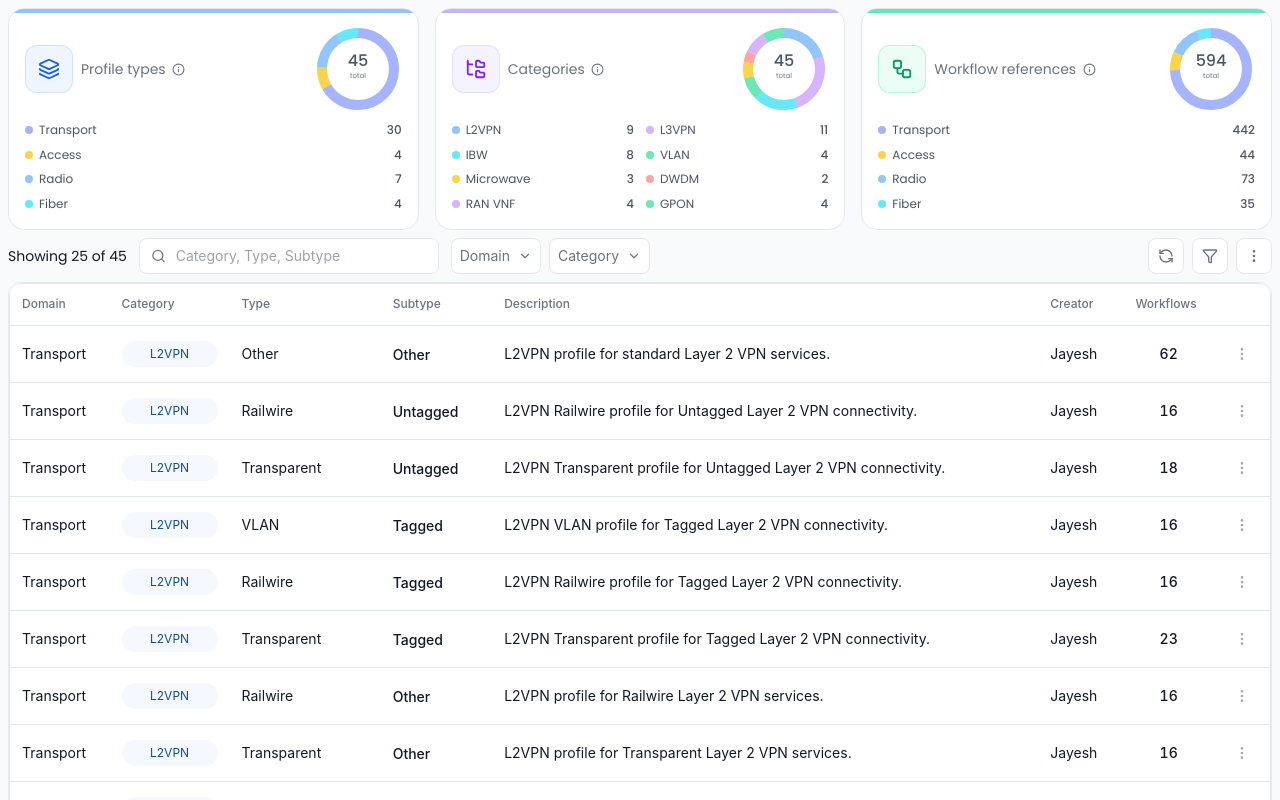
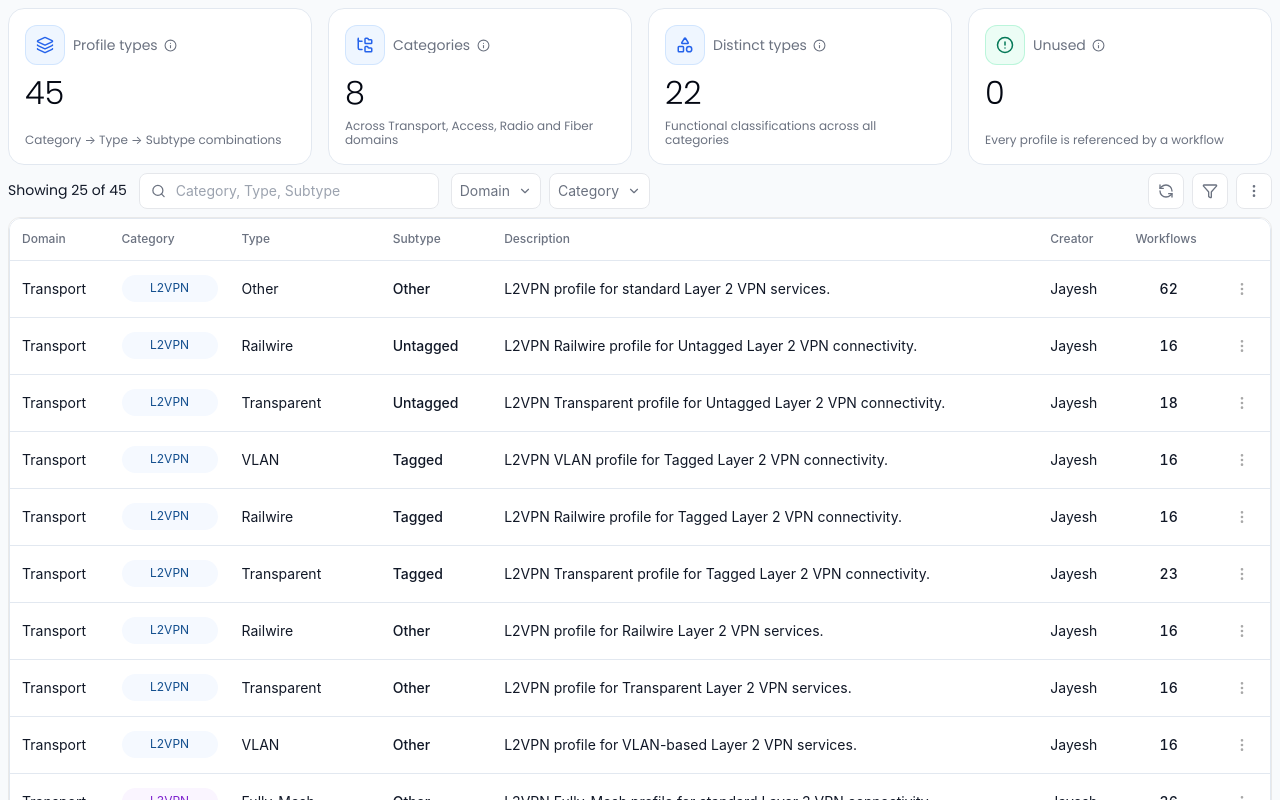
Before and after one commit to jayesh-vision/LCM-Orchestrator, a React (Vite) app: page /profile-types in a window 1280 px wide. Built offline with nearby package versions, Linux system fonts and the light colour scheme.

Commit message:
Revert "profiltype-ui-update"
This reverts commit 3fa43ab6408eeb4c9635763a11af6be1dc2a0de8.

```diff
--- a/src/components/charts.tsx
+++ b/src/components/charts.tsx
@@ -201,26 +201,26 @@ export interface DonutSegment { label: string; value: number; fill: FillKey; col
  * The legend beside a donut. Every row is a drill-down when given an onClick,
  * which is also what makes the chart keyboard-reachable — the arcs alone are not.
  */
-export function DonutLegend({ segments, columns = 1, soft = false, round = false }: { segments: DonutSegment[]; columns?: 1 | 2; soft?: boolean; round?: boolean }) {
+export function DonutLegend({ segments, columns = 1 }: { segments: DonutSegment[]; columns?: 1 | 2 }) {
   return (
     <div className={`grid gap-x-3 gap-y-1.5 text-[12px] ${columns === 2 ? 'grid-cols-2' : 'grid-cols-1'}`}>
       {segments.map((s) => {
         const body = (
           <>
             <span className="flex items-center gap-1.5 min-w-0">
-              <i className={`w-2 h-2 shrink-0 ${round ? 'rounded-full' : 'rounded-[2px]'}`} style={{ background: paint(s.fill, s.color) }} />
+              <i className="w-2 h-2 rounded-[2px] shrink-0" style={{ background: paint(s.fill, s.color) }} />
               <span className="truncate">{s.label}</span>
             </span>
-            <span className={`${soft ? 'font-medium text-gray-600' : 'font-semibold text-ink-1'} tnum`}>{s.value.toLocaleString()}</span>
+            <span className="font-semibold tnum text-ink-1">{s.value.toLocaleString()}</span>
           </>
         )
-        if (!s.onClick) return <div key={s.label} className={`flex items-center justify-between gap-2 ${soft ? 'text-gray-600' : 'text-ink-2'}`}>{body}</div>
+        if (!s.onClick) return <div key={s.label} className="flex items-center justify-between gap-2 text-ink-2">{body}</div>
         return (
           <button
             key={s.label} type="button" onClick={s.onClick}
             aria-label={`${s.label}: ${s.value}. Open the matching list`}
-            className={`flex items-center justify-between gap-2 ${soft ? 'text-gray-600' : 'text-ink-2'} text-left rounded -mx-1 px-1 cursor-pointer
-              hover:bg-plane hover:text-brand-600 focus-visible:outline-none focus-visible:ring-[3px] focus-visible:ring-brand-100`}
+            className="flex items-center justify-between gap-2 text-ink-2 text-left rounded -mx-1 px-1 cursor-pointer
+              hover:bg-plane hover:text-brand-600 focus-visible:outline-none focus-visible:ring-[3px] focus-visible:ring-brand-100"
           >
             {body}
           </button>
@@ -230,8 +230,8 @@ export function DonutLegend({ segments, columns = 1, soft = false, round = false
   )
 }
 
-export function Donut({ segments, total, caption, size = 132, soft = false }:
-{ segments: DonutSegment[]; total?: number; caption?: ReactNode; size?: number; soft?: boolean }) {
+export function Donut({ segments, total, caption, size = 132 }:
+{ segments: DonutSegment[]; total?: number; caption?: ReactNode; size?: number }) {
   const sum = total ?? segments.reduce((a, s) => a + s.value, 0)
   const r = 54; const c = 2 * Math.PI * r
   let offset = 0
@@ -258,7 +258,7 @@ export function Donut({ segments, total, caption, size = 132, soft = false }:
           offset += dash
           return el
         })}
-        <text x="66" y="62" textAnchor="middle" className={soft ? 'fill-gray-600' : 'fill-ink-1'} style={{ fontSize: 24, fontWeight: soft ? 500 : 600 }}>{sum.toLocaleString()}</text>
+        <text x="66" y="62" textAnchor="middle" className="fill-ink-1" style={{ fontSize: 24, fontWeight: 600 }}>{sum.toLocaleString()}</text>
         <text x="66" y="80" textAnchor="middle" className="fill-ink-3" style={{ fontSize: 10.5 }}>total</text>
       </svg>
       {caption && <div className="min-w-0 flex-1">{caption}</div>}
--- a/src/pages/ProfileTypes.tsx
+++ b/src/pages/ProfileTypes.tsx
@@ -1,23 +1,17 @@
 import { useMemo, useState } from 'react'
 import { useNavigate } from 'react-router-dom'
-import { Eye, FolderTree, Layers, Plus, Workflow as WorkflowIcon } from 'lucide-react'
+import { CircleAlert, Eye, FolderTree, Layers, Plus, Shapes, Workflow as WorkflowIcon } from 'lucide-react'
 import { useQueryState } from '@/lib/useQueryState'
 import { useStore } from '@/store/useStore'
 import type { Category, Domain, ProfileType } from '@/types'
 import { CATEGORIES_BY_DOMAIN, DOMAINS, domainOf } from '@/types'
 import {
-  Badge, Button, CellMain, DataTable, InfoTip,
-  Field, FieldDropdown, Kebab, Modal, Note, Select, TextInput, type Column, type Tone,
+  Badge, Button, CellMain, DataTable,
+  Field, FieldDropdown, Kebab, Modal, Note, Select, Stat, TextInput, type Column,
 } from '@/components/ui'
-import { Donut, DonutLegend } from '@/components/charts'
 import { CATEGORY_TONE, DOMAIN_TONE, shortDate } from '@/lib/format'
 
 const CATS: Category[] = ['L2VPN', 'L3VPN', 'IBW', 'VLAN', 'Microwave', 'DWDM', 'RAN VNF', 'GPON']
-const TONE_CHART_COLOR: Record<Tone, string> = {
-  good: '#6ee7b7', warn: '#fcd34d', crit: '#fca5a5', info: '#93c5fd',
-  plum: '#d8b4fe', teal: '#67e8f9', none: '#d1d5db',
-}
-const TRANSPORT_CHART_COLOR = '#a5b4fc'
 
 export default function ProfileTypes() {
   const profileTypes = useStore((s) => s.profileTypes)
@@ -63,25 +57,7 @@ export default function ProfileTypes() {
     return true
   }), [profileTypes, domain, cat, ptype, usedFilter, usage, q, qsubtype])
 
-  const profileTypesByDomain = useMemo(
-    () => DOMAINS.map((d) => ({ domain: d, count: profileTypes.filter((p) => domainOf(p.category) === d).length })),
-    [profileTypes],
-  )
-  const profileTypesByCategory = useMemo(
-    () => CATS.map((c) => ({ category: c, count: profileTypes.filter((p) => p.category === c).length })),
-    [profileTypes],
-  )
-  const domainSegments = profileTypesByDomain.map(({ domain: d, count }) => ({ label: d, value: count, fill: 'brand' as const, color: d === 'Transport' ? TRANSPORT_CHART_COLOR : TONE_CHART_COLOR[DOMAIN_TONE[d]] }))
-  const categorySegments = profileTypesByCategory.map(({ category: c, count }) => ({ label: c, value: count, fill: 'brand' as const, color: TONE_CHART_COLOR[CATEGORY_TONE[c]] }))
-  const workflowDomainSegments = useMemo(
-    () => DOMAINS.map((d) => ({
-      label: d,
-      value: workflows.filter((w) => domainOf(w.category) === d).length,
-      fill: 'brand' as const,
-      color: d === 'Transport' ? TRANSPORT_CHART_COLOR : TONE_CHART_COLOR[DOMAIN_TONE[d]],
-    })),
-    [workflows],
-  )
+  const types = useMemo(() => new Set(profileTypes.map((p) => `${p.category}|${p.type}`)).size, [profileTypes])
   const unused = useMemo(
     () => profileTypes.filter((p) => !(usage.get(`${p.category}|${p.type}|${p.subtype}`) ?? 0)).length,
     [profileTypes, usage],
@@ -115,40 +91,16 @@ export default function ProfileTypes() {
   return (
     <>
 
-      <div className="grid gap-4 grid-cols-1 md:grid-cols-3">
-        <div className="vw-card-section relative overflow-hidden p-4">
-          <span className="absolute inset-x-0 top-0 h-1 bg-blue-300" aria-hidden />
-          <div className="vw-flex vw-items-center vw-justify-between vw-gap-sm">
-            <span className="vw-flex vw-items-center vw-gap-sm min-w-0">
-              <span className="w-12 h-12 rounded-xl grid place-items-center shrink-0 ring-1 ring-inset bg-blue-50 text-blue-600 ring-blue-200/70" aria-hidden><Layers size={22} /></span>
-              <span className="vw-card-metric-label font-normal text-gray-500 vw-flex vw-items-center vw-gap-xxs">Profile types <InfoTip>The number of profile type records in each domain. Each record is one Category → Type → Subtype combination.</InfoTip></span>
-            </span>
-            <Donut size={88} segments={domainSegments} soft />
-          </div>
-          <div className="mt-2"><DonutLegend segments={domainSegments} columns={1} soft round /></div>
-        </div>
-        <div className="vw-card-section relative overflow-hidden p-4">
-          <span className="absolute inset-x-0 top-0 h-1 bg-violet-300" aria-hidden />
-          <div className="vw-flex vw-items-center vw-justify-between vw-gap-sm">
-            <span className="vw-flex vw-items-center vw-gap-sm min-w-0">
-              <span className="w-12 h-12 rounded-xl grid place-items-center shrink-0 ring-1 ring-inset bg-violet-50 text-violet-600 ring-violet-200/70" aria-hidden><FolderTree size={22} /></span>
-              <span className="vw-card-metric-label font-normal text-gray-500 vw-flex vw-items-center vw-gap-xxs">Categories <InfoTip>Profile type record counts for each service category.</InfoTip></span>
-            </span>
-            <Donut size={88} segments={categorySegments} soft />
-          </div>
-          <div className="mt-2"><DonutLegend segments={categorySegments} columns={2} soft round /></div>
-        </div>
-        <div className="vw-card-section relative overflow-hidden p-4">
-          <span className="absolute inset-x-0 top-0 h-1 bg-emerald-300" aria-hidden />
-          <div className="vw-flex vw-items-center vw-justify-between vw-gap-sm">
-            <span className="vw-flex vw-items-center vw-gap-sm min-w-0">
-              <span className="w-12 h-12 rounded-xl grid place-items-center shrink-0 ring-1 ring-inset bg-emerald-50 text-emerald-600 ring-emerald-200/70" aria-hidden><WorkflowIcon size={22} /></span>
-              <span className="vw-card-metric-label font-normal text-gray-500 vw-flex vw-items-center vw-gap-xxs">Workflow references <InfoTip>Number of workflows associated with profile templates in each domain. The donut total is all workflows.</InfoTip></span>
-            </span>
-            <Donut size={88} total={workflows.length} segments={workflowDomainSegments} soft />
-          </div>
-          <div className="mt-2"><DonutLegend segments={workflowDomainSegments} columns={1} soft round /></div>
-        </div>
+      <div className="grid gap-4 grid-cols-2 xl:grid-cols-4">
+        <Stat label="Profile types" icon={Layers} value={profileTypes.length} note="Category → Type → Subtype combinations"
+          info="The master hierarchy of service profiles. Each row is one Category → Type → Subtype combination that workflows are scoped to and provisioning requests select from." />
+        <Stat label="Categories" icon={FolderTree} value={CATS.length} note="Across Transport, Access, Radio and Fiber domains"
+          info="The top level of the hierarchy — the broad service families the platform provisions. Every profile type belongs to exactly one category, and every category belongs to exactly one domain." />
+        <Stat label="Distinct types" icon={Shapes} value={types} note="Functional classifications across all categories"
+          info="The middle level of the hierarchy — functional classifications such as Hub & Spoke or Point-to-point. One type can carry several subtypes." />
+        <Stat label="Unused" icon={CircleAlert} value={unused} tone={unused > 0 ? 'warn' : 'good'}
+          note={unused > 0 ? 'No workflow references these yet' : 'Every profile is referenced by a workflow'}
+          info="Profile types no workflow references yet. An order that selects one of these cannot be fulfilled until a workflow is mapped to it — either build the workflow or retire the profile." />
       </div>
 
       <DataTable
@@ -241,14 +193,14 @@ export default function ProfileTypes() {
         open={!!view} onClose={() => setView(null)}
         title={view ? `${view.category} · ${view.type} · ${view.subtype}` : ''}
         sub={view?.id}
-        width={500}
+        width={640}
         footer={<Button onClick={() => setView(null)}>Cancel</Button>}
       >
         {view && (() => {
           const count = usage.get(`${view.category}|${view.type}|${view.subtype}`) ?? 0
           return (
             <div>
-              <div className="grid grid-cols-[180px_180px] gap-x-10 gap-y-5">
+              <div className="grid grid-cols-2 gap-x-5 gap-y-5">
                 <div>
                   <div className="vw-label mb-1">Domain</div>
                   <Badge tone={DOMAIN_TONE[domainOf(view.category)]}>{domainOf(view.category)}</Badge>
```
